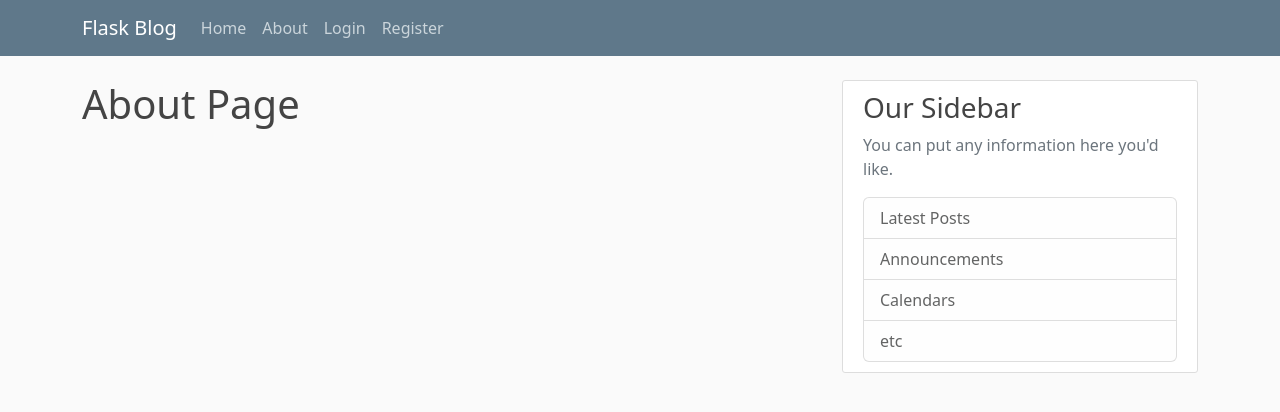
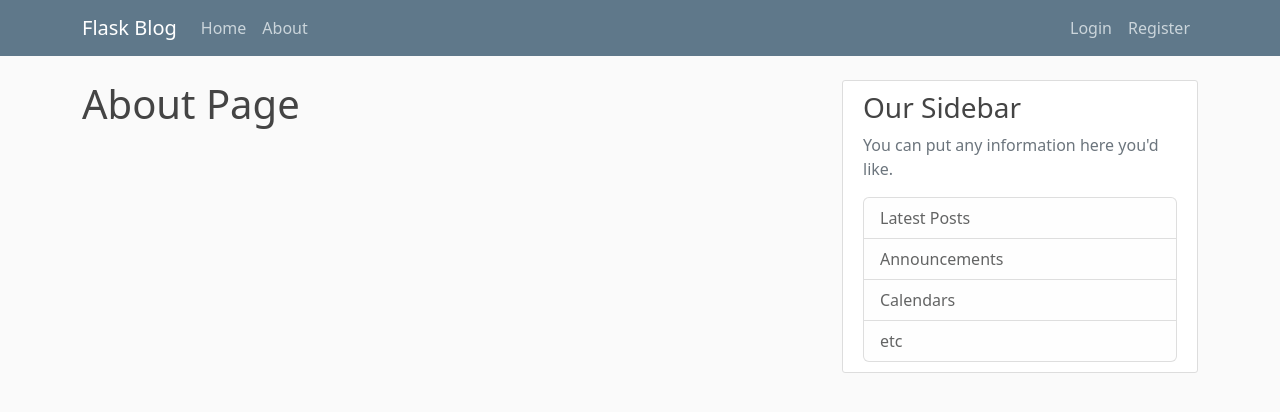
Before and after one commit to christinehannn/crispy-flask, a Flask app: page /about in a window 1280 px wide. Shown: the top 412 px of the page. Run offline with Flask 2, Linux system fonts and the light colour scheme.

Commit message:
navbar align right

```diff
--- a/flaskblog/templates/layout.html
+++ b/flaskblog/templates/layout.html
@@ -29,7 +29,7 @@
               <a class="nav-item nav-link" href="{{ url_for('main.about') }}">About</a>
             </div>
             <!-- Navbar Right Side -->
-            <div class="navbar-nav">
+            <div class="navbar-nav ms-auto">
               {% if current_user.is_authenticated %}
                 <a class="nav-item nav-link" href="{{ url_for('posts.new_post') }}">New Post</a>
                 <a class="nav-item nav-link" href="{{ url_for('users.account') }}">Account</a>
```
